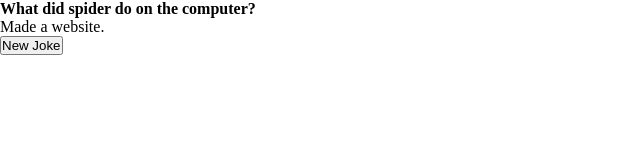
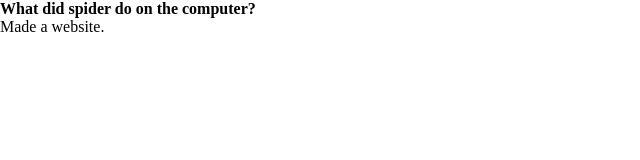
Before and after one commit to t-flim/dev-joke-generator, a React (Vite) app: page / in a window 1280 px wide. Shown: the top 160 px of the page, without its empty margins (0-640 px from the left). Built offline with nearby package versions, Linux system fonts and the light colour scheme; no server answers.

Commit message:
Edit Joke html code

```diff
--- a/src/components/Joke.jsx
+++ b/src/components/Joke.jsx
@@ -3,8 +3,7 @@
 function Joke() {
 
     return (
-        <div className="joke">
-            <div className="joke-content">
+        <div id="joke" className="container">
             <h4 className="question">
             What did spider do on the computer?
             </h4>
@@ -12,10 +11,6 @@ function Joke() {
             Made a website.
             </p>
         </div>
-            <div className="buttons">
-                <button className="fetch">New Joke</button>
-            </div>
-        </div>
     )
 }
 
```
Lines whose indentation alone changed are shown as unchanged.
